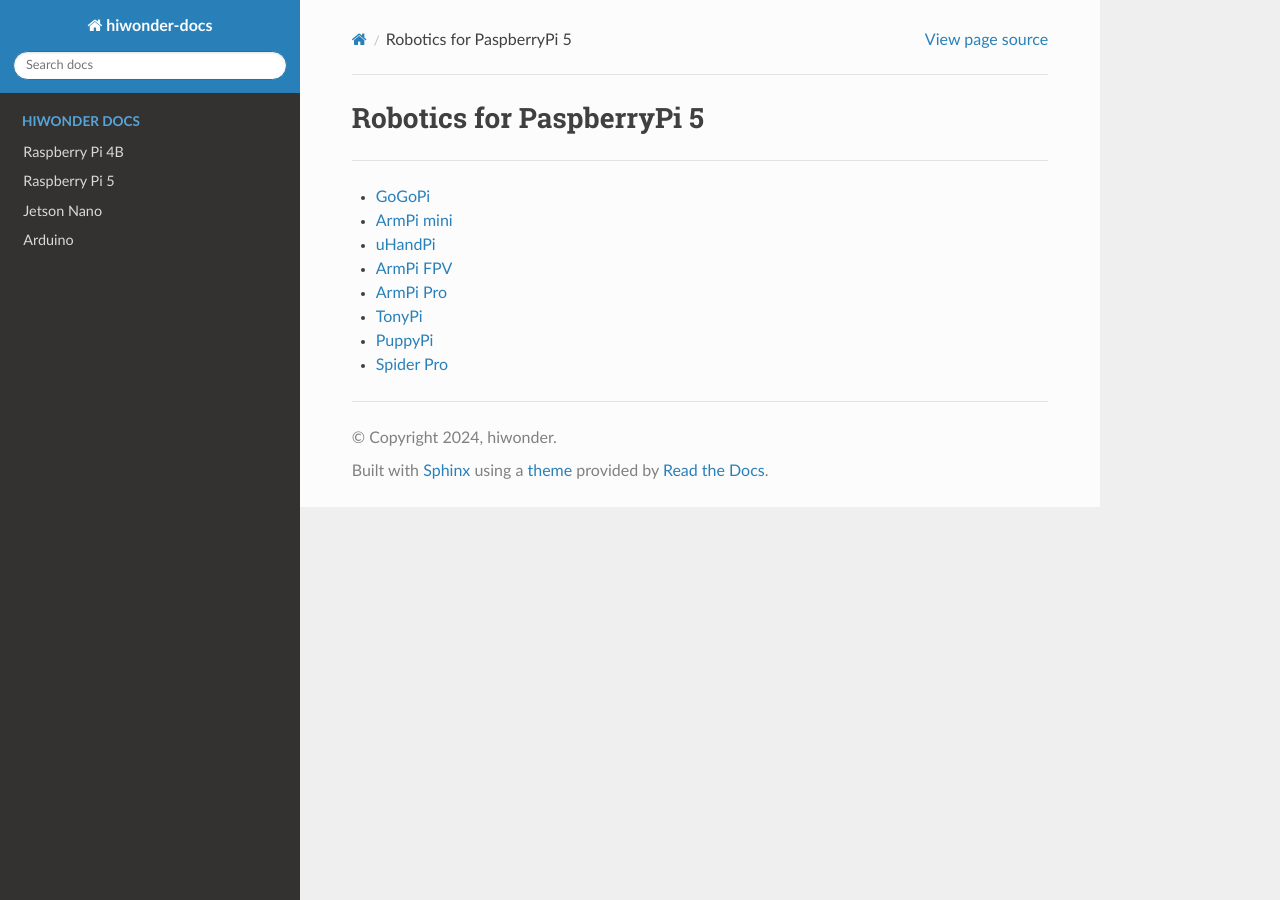
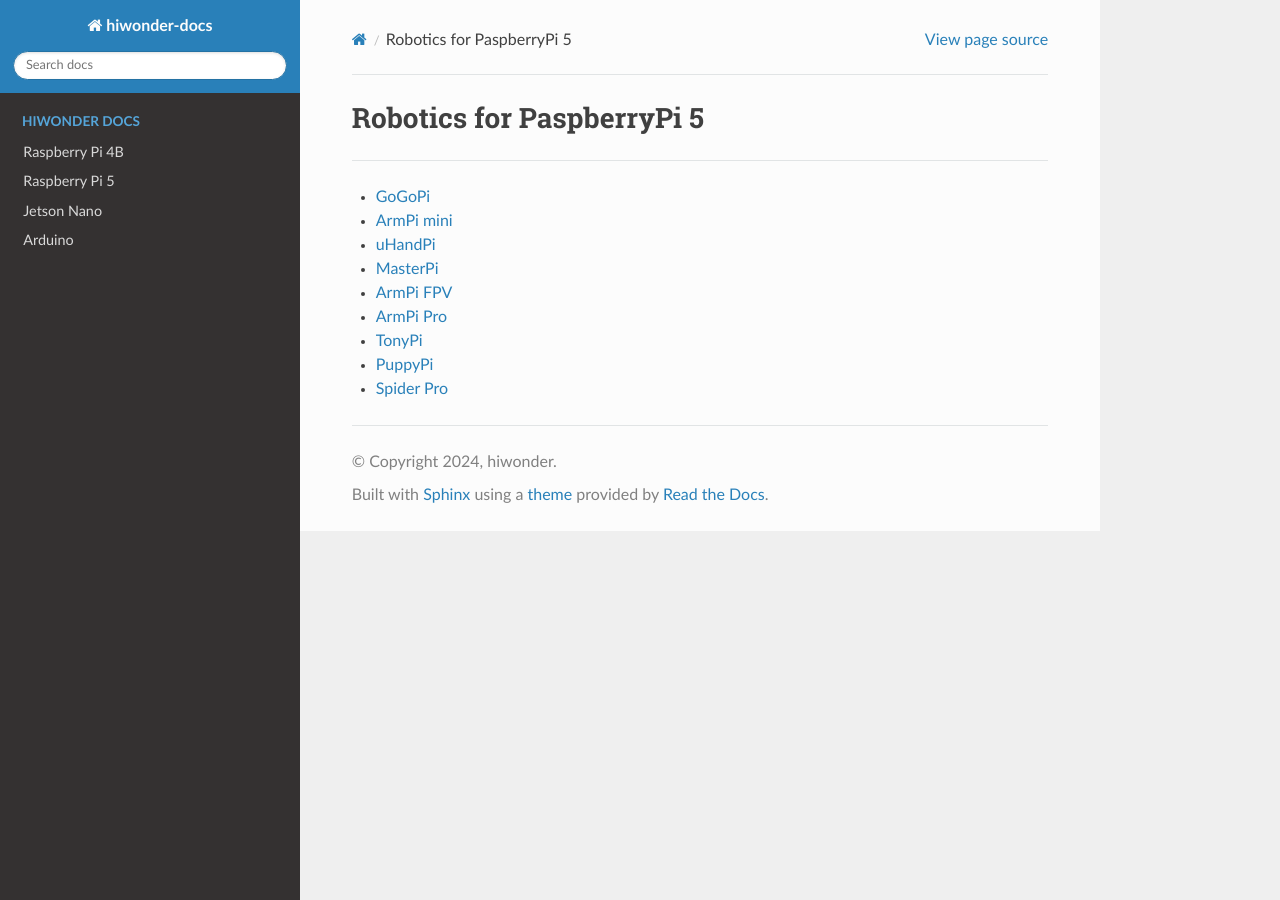
Before and after one commit to Hiwonder-docs/Hiwonder-docs, a Sphinx documentation site: the page built from source/RaspberryPi/raspberrypi_5_robotics.md, in a window 1280 px wide. Built offline with Sphinx 7.4.7 and the Read the Docs theme 2.0.0, drawn with Linux system fonts in a browser that asks for light colours.

Commit message:
MasterPi commit

```diff
--- a/source/RaspberryPi/raspberrypi_5_robotics.md
+++ b/source/RaspberryPi/raspberrypi_5_robotics.md
@@ -4,6 +4,7 @@
 * [GoGoPi](https://docs.hiwonder.com/projects/GoGoPi/en/latest/)
 * [ArmPi mini](https://docs.hiwonder.com/projects/ArmPi_mini/en/latest/)
 * [uHandPi](https://docs.hiwonder.com/projects/uHandPi/en/latest/)
+* [MasterPi](https://docs.hiwonder.com/projects/MasterPi/en/latest/)
 * [ArmPi FPV](https://docs.hiwonder.com/projects/ArmPi_FPV/en/latest/)
 * [ArmPi Pro](https://docs.hiwonder.com/projects/ArmPi_Pro/en/latest/)
 * [TonyPi](https://docs.hiwonder.com/projects/TonyPi/en/latest/)
```
